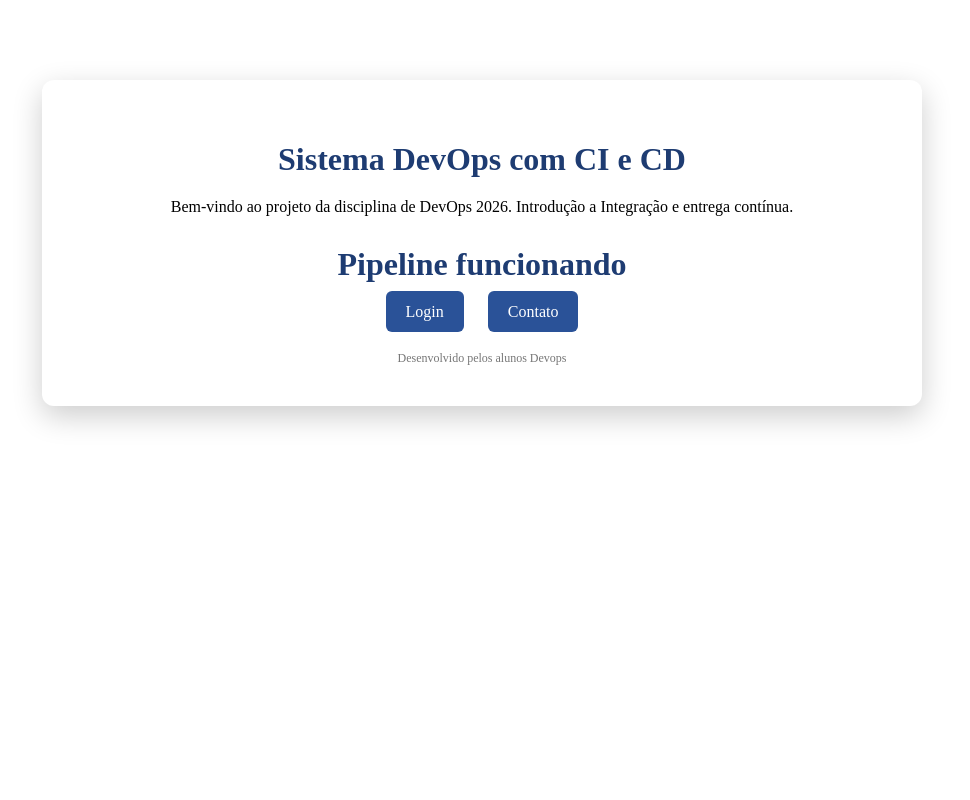
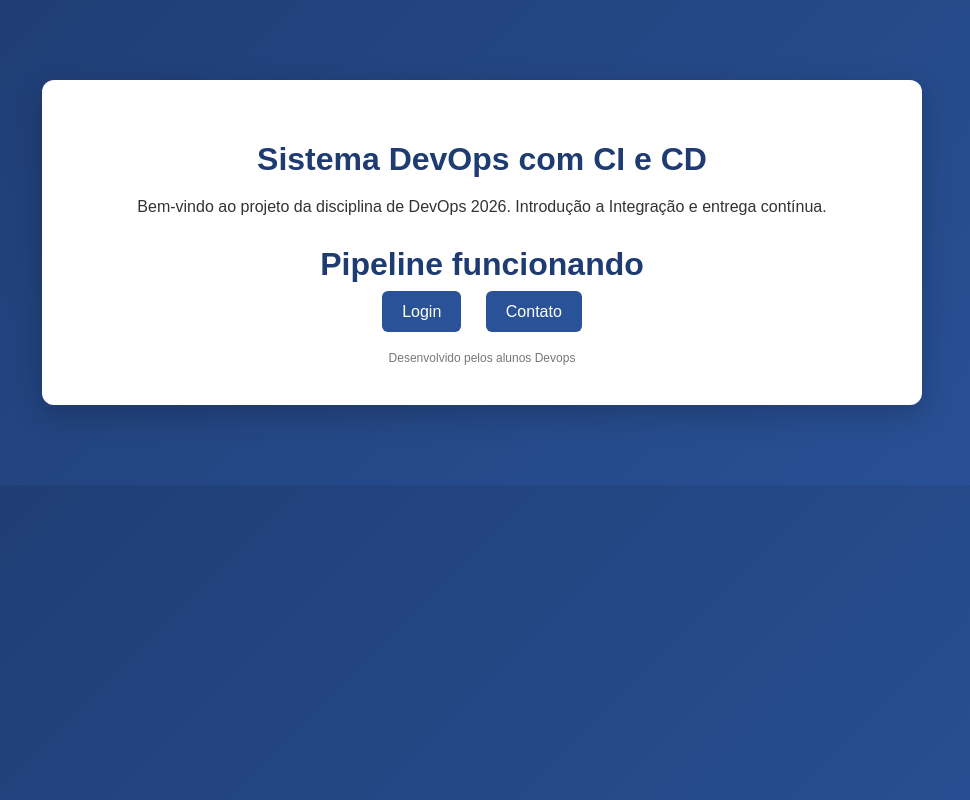
Before and after one commit to thigber/jenkins, a plain HTML site: page index.html in a window 1280 px wide. Shown: the whole page, without its empty margins (158-1128 px from the left). Drawn offline with Linux system fonts and the light colour scheme.

Commit message:
Subindo arquivo index com erro 2

```diff
--- a/index.html
+++ b/index.html
@@ -5,7 +5,7 @@
     <title>Home - Sistema DevOps com CI e CD</title>
 
     <style>
-        bode {
+        body {
             margin: 0;
             font-family: Arial, Helvetica, sans-serif;
             background: linear-gradient(135deg, #1e3c72, #2a5298);
@@ -58,7 +58,7 @@
     </style>
 </head>
 
-<body>
+<bode>
 
     <div class="container">
 
```
